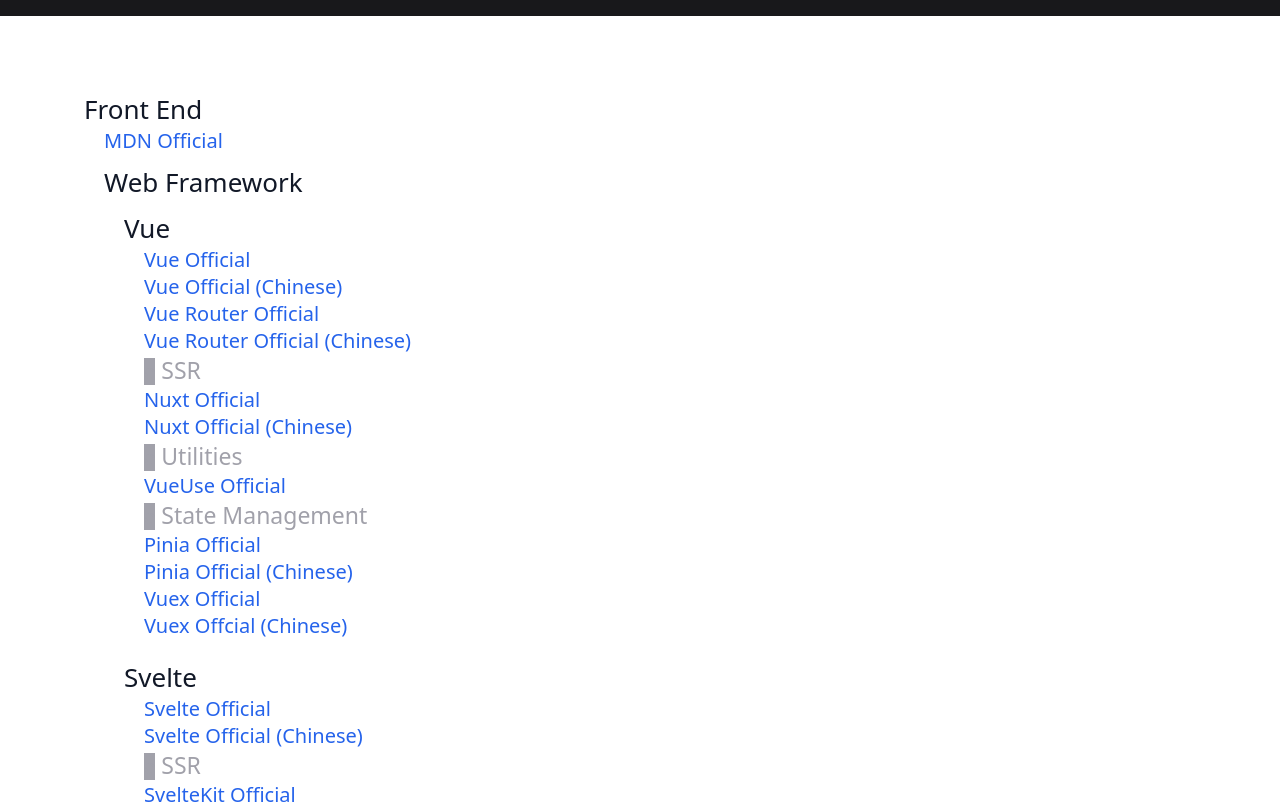
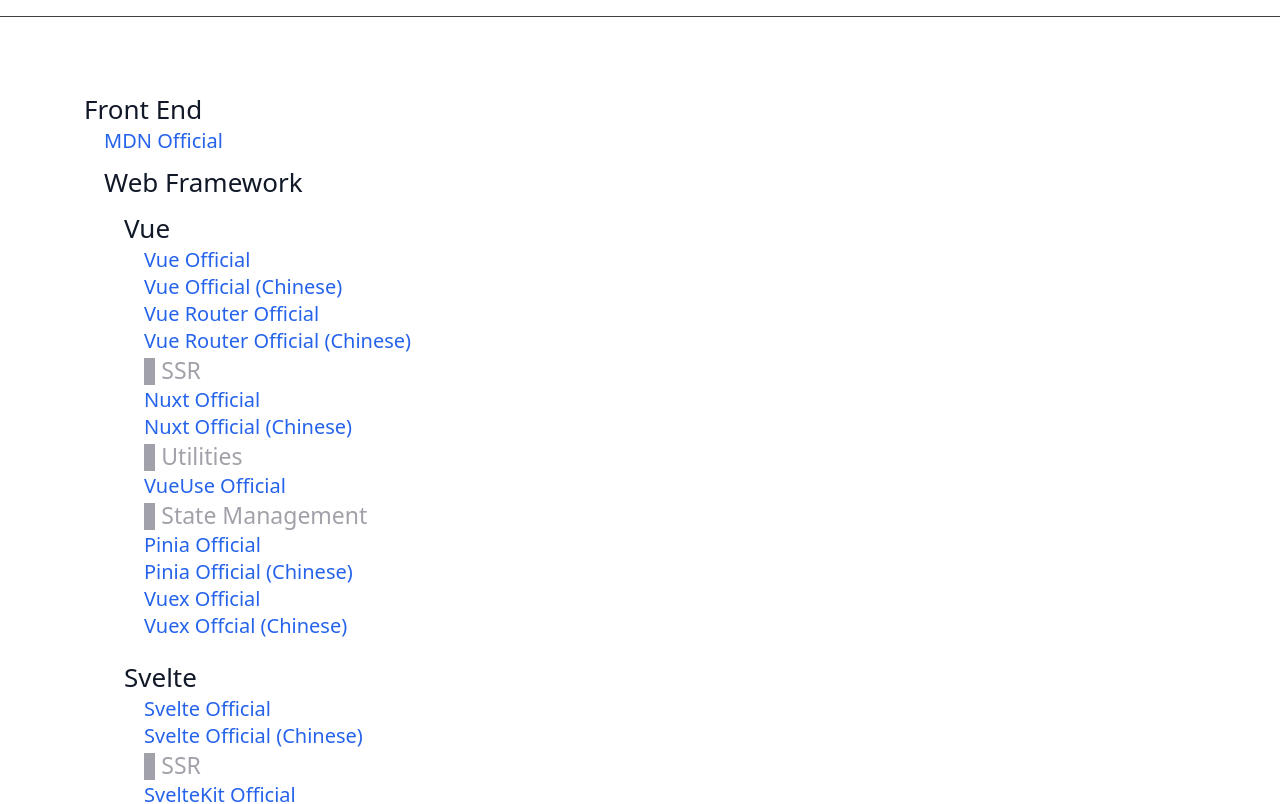
Before and after one commit to zhangzheheng12345/sites-list, a Vue app: page / in a window 1280 px wide. Shown: the top 804 px of the page. Built offline with nearby package versions, Linux system fonts and the light colour scheme; a web font is replaced by a local one.

Commit message:
Update top bar style

```diff
--- a/src/components/topBar/menuMore.vue
+++ b/src/components/topBar/menuMore.vue
@@ -1,8 +1,8 @@
 <template>
-  <div v-for="(value, key) in props.items" class="bg-gray-900">
+  <div v-for="(value, key) in props.items" class="border-1px border-zinc-700">
     <button
       @click="value"
-      class="box-border text-16px bg-gray-900 text-white p-5px w-100% hover:bg-zinc-700"
+      class="box-border text-16px text-white p-5px w-100% hover:bg-zinc-700"
     >
       {{ key }}
     </button>
--- a/src/components/topBar/topBar.vue
+++ b/src/components/topBar/topBar.vue
@@ -1,5 +1,5 @@
 <template>
-  <div class="flex bg-zinc-900 color-white p-8px justify-end">
+  <div class="flex p-8px justify-end">
     <button
       @click="showMenuMore = !showMenuMore"
       class="i-mdi-filter text-inherit"
@@ -26,7 +26,7 @@
       title="https://github.com/zhangzheheng12345/sites-list"
     ></a>
   </div>
-  <div class="w-100% h-1px bg-white dark:bg-zinc-700"></div>
+  <div class="w-100% h-1px bg-zinc-700"></div>
 </template>
 
 <script setup lang="ts">
```
